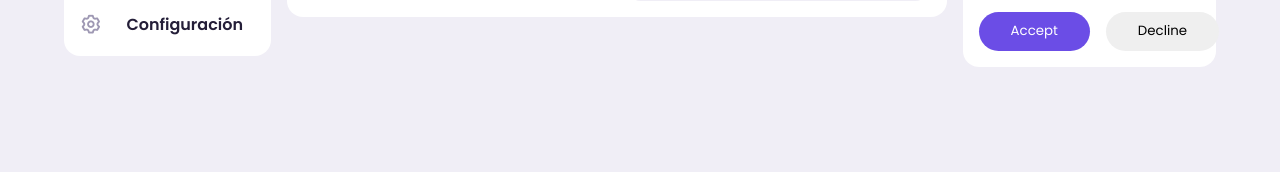
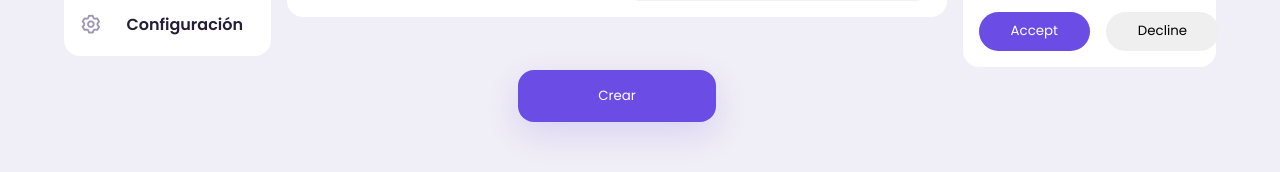
Before and after one commit to ItsMeLeonardo/goals-app, a Next.js app: page /share in a window 1280 px wide. Shown: the part 443-615 px from the top of the page. Built offline with nearby package versions, Linux system fonts and the light colour scheme; no server answers; sample sign-in values are in the browser's storage.

Commit message:
FEAT: add submit button

```diff
--- a/components/Pages/Share/Form.tsx
+++ b/components/Pages/Share/Form.tsx
@@ -37,6 +37,9 @@ export default function FormShare() {
             <FormImageInput h={"240px"} />
           </FormGroup>
         </aside>
+        <div className={style.form_submit_container}>
+          <button className={style.form_submit}>Crear</button>
+        </div>
       </form>
     </section>
   );
--- a/components/Pages/Share/formShare.module.css
+++ b/components/Pages/Share/formShare.module.css
@@ -14,6 +14,26 @@
   gap: 1rem;
 }
 
+.form_submit_container {
+  position: absolute;
+  bottom: -2.75rem;
+  left: 0;
+  width: 100%;
+  display: flex;
+  justify-content: center;
+}
+.form_submit {
+  background: var(--color-primary);
+  color: white;
+  padding: 1rem 5rem;
+  border-radius: var(--card-radius);
+  cursor: pointer;
+  box-shadow: var(--primary-shadow);
+}
+.form_submit_container:hover {
+  z-index: 1;
+}
+
 @media screen and (min-width: 768px) {
   .form_share {
     flex-direction: row;
```
Also changed, not shown: components/ComingSoon/index.tsx (+17 -2 lines).
